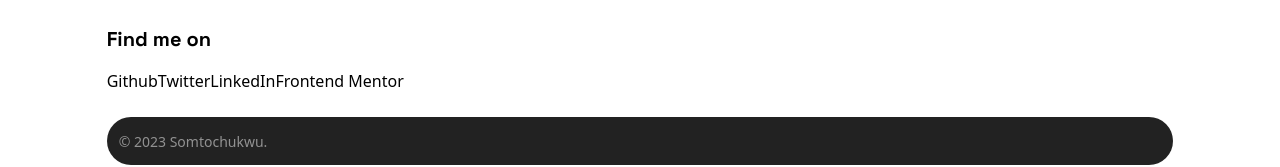
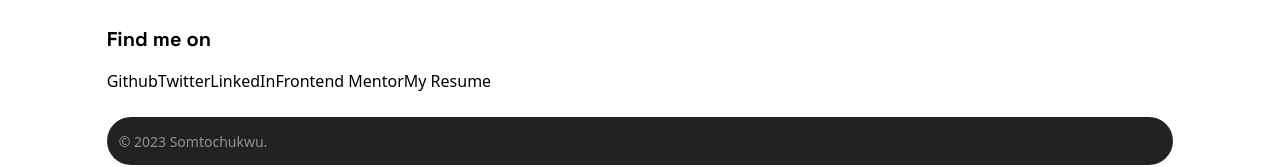
Before and after one commit to somtodev/somtodev-vse, a React (Vite) app: page / in a window 1280 px wide. Shown: the part 1697-1864 px from the top of the page. Built offline with nearby package versions, Linux system fonts and the light colour scheme; what @netlify/classnames-template-literals would draw is missing.

Commit message:
Update: + My Resume

```diff
--- a/src/pages/Home.jsx
+++ b/src/pages/Home.jsx
@@ -56,6 +56,10 @@ export default function Home() {
             title={"Frontend Mentor"}
             link="https://frontendmentor.com/Leroynnalue"
           />
+          <FollowLink
+            title={"My Resume"}
+            link="https://docs.google.com/document/d/e/2PACX-1vR5gdD-2S7DrBfBLybyTmDSW5vl1afTWlX3wqHY72iyu1yvz4T32GUle1bwZtDASdcn50C3wZhxtJwV/pub"
+          />
         </p>
       </section>
 
```
